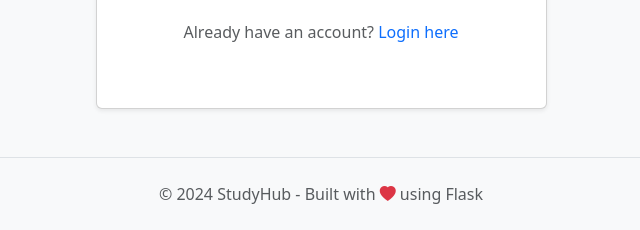
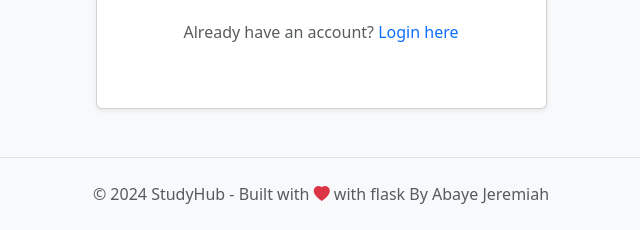
Before and after one commit to Jerrydell/Studyhub, a Flask app: page /auth/register in a window 1280 px wide. Shown: the part 818-1048 px from the top of the page, without its empty margins (319-959 px from the left). Run offline with Flask 3, Linux system fonts and the light colour scheme.

Commit message:
Update footer year and author

```diff
--- a/app/templates/base.html
+++ b/app/templates/base.html
@@ -133,7 +133,7 @@
     <footer class="bg-light text-center text-lg-start mt-auto">
         <div class="container p-4">
             <div class="text-center text-muted">
-                © 2024 StudyHub - Built with <i class="bi bi-heart-fill text-danger"></i> using Flask
+                © 2024 StudyHub - Built with <i class="bi bi-heart-fill text-danger"></i> with flask By Abaye Jeremiah
             </div>
         </div>
     </footer>
```
